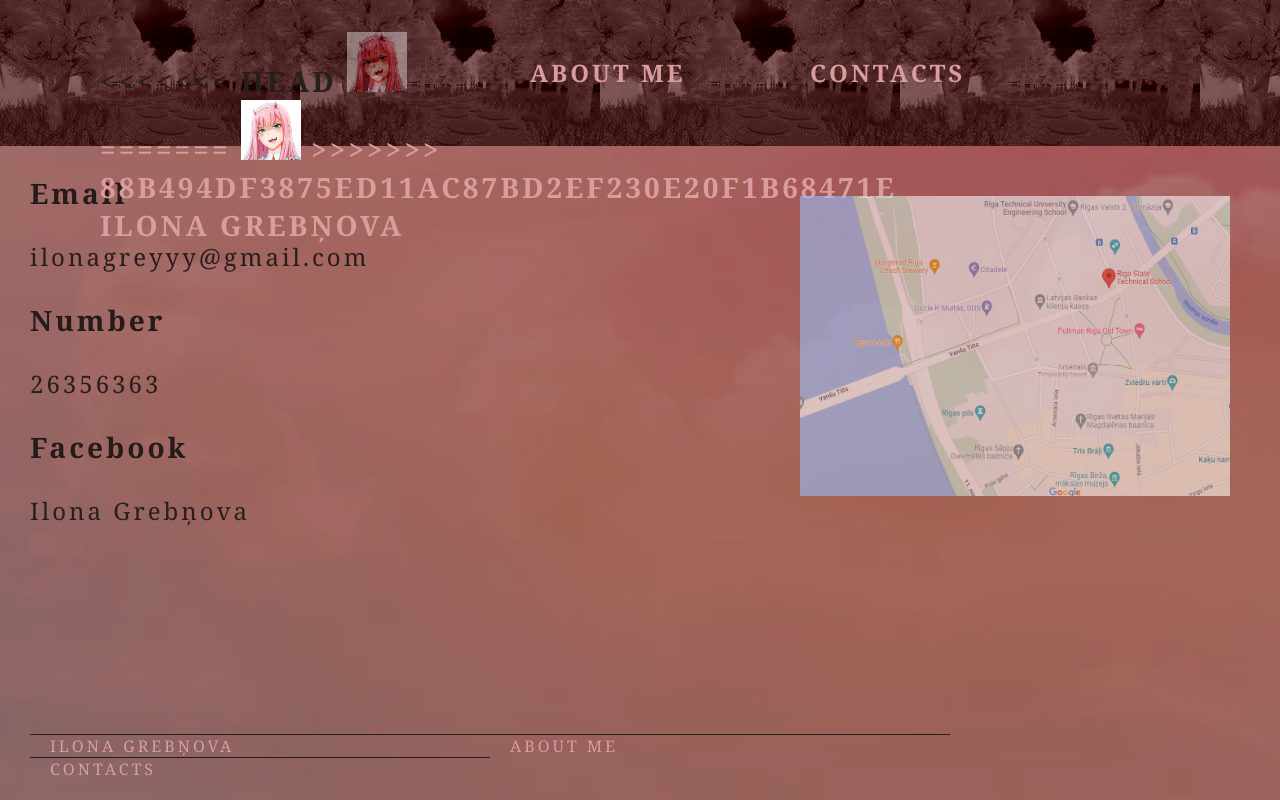
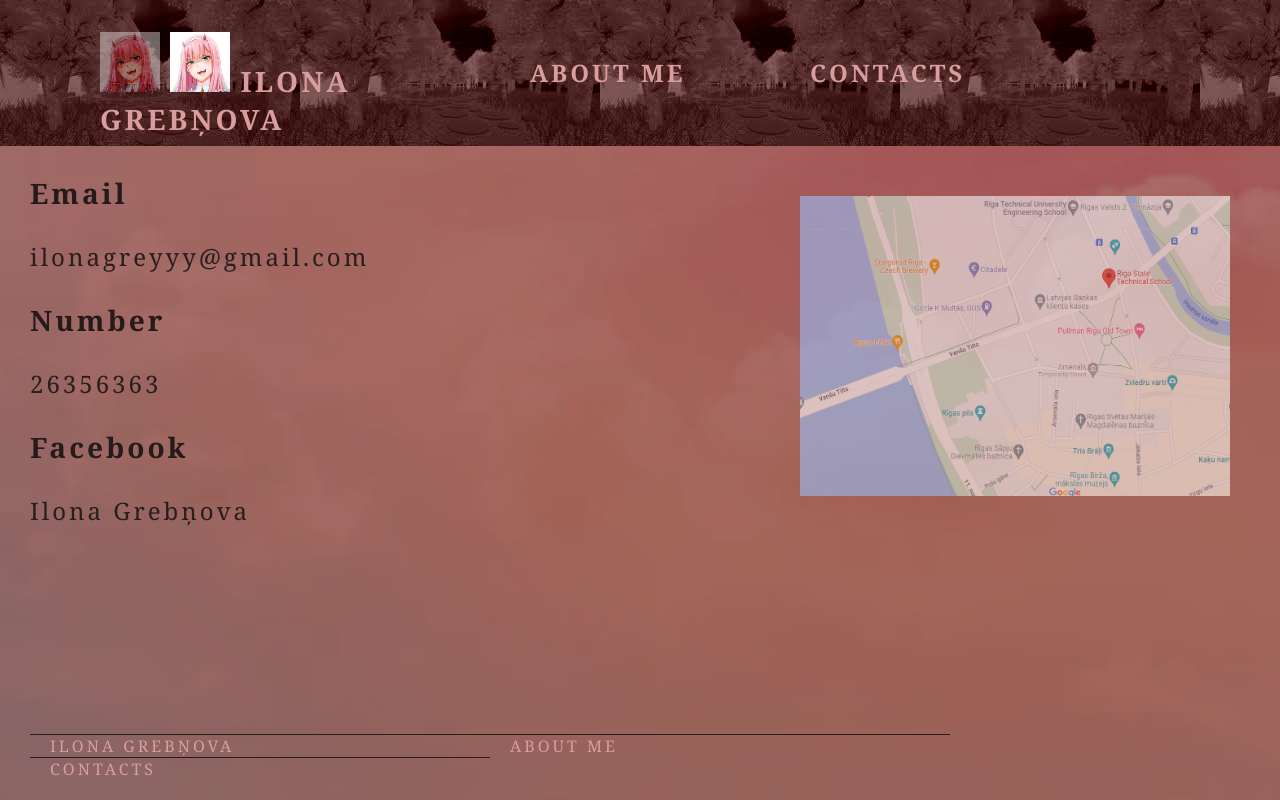
Before and after one commit to LilGreyyy/LilGreyyy.github.io, a plain HTML site: page contacts.html in a window 1280 px wide. Drawn offline with Linux system fonts and the light colour scheme.

Commit message:
Update contacts.html

```diff
--- a/contacts.html
+++ b/contacts.html
@@ -11,13 +11,10 @@
     <header>
         <ul class="navbar">
             <li class="homepage">
-<<<<<<< HEAD
                 <a href="main.html">
                 <img src="images/u.jpeg" height="60px" width="60px" id="img-profile">
-=======
                 <a href="index.html">
                 <img src="images/u.jpeg" height="60px" width="60px" id="img1">
->>>>>>> 88b494df3875ed11ac87bd2ef230e20f1b68471e
                 Ilona Grebņova
             </a>
             </li>
```
